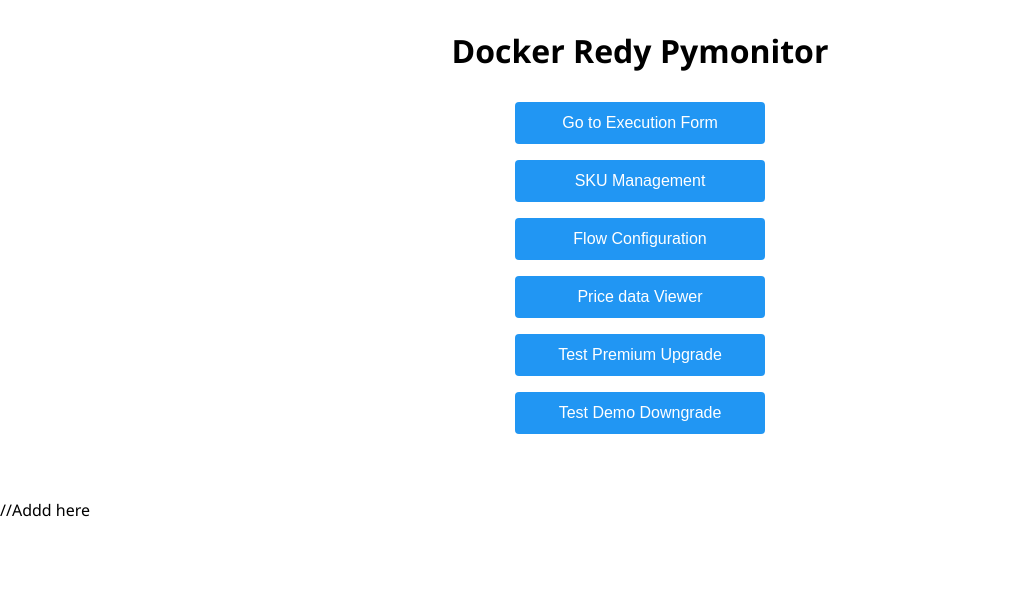
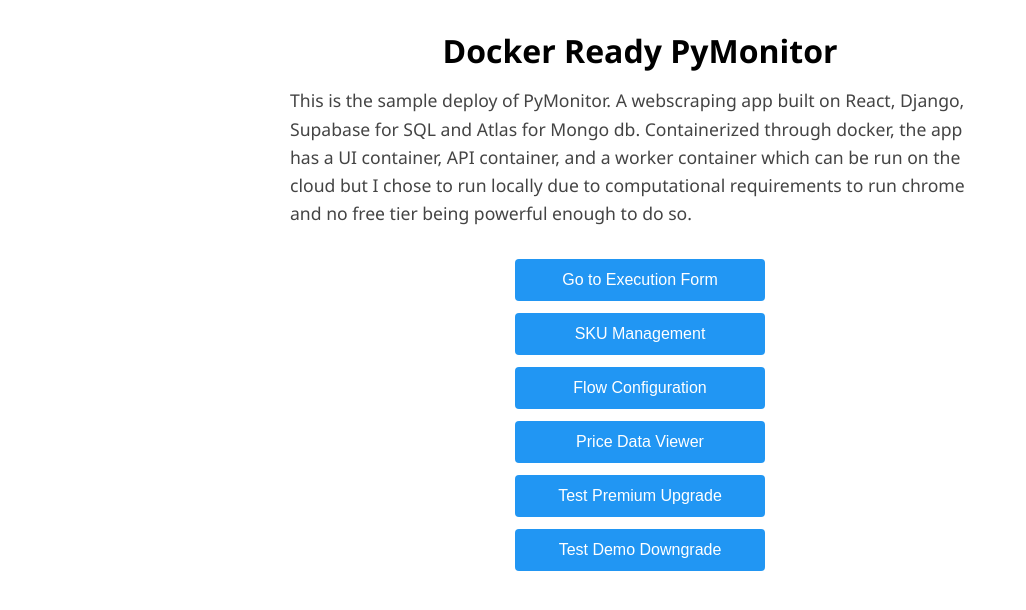
Before and after one commit to Aravindgokaraju/MyWebsite, a React (Create React App) app: page / in a window 1280 px wide. Shown: the top 610 px of the page, without its empty margins (0-1026 px from the left). Built offline with nearby package versions, Linux system fonts and the light colour scheme.

Commit message:
ui update

```diff
--- a/src/App.js
+++ b/src/App.js
@@ -1,86 +1,18 @@
 import './App.css';
 import './styles/global.css';
 import { useState } from 'react';
-import apiService from './pymonitor/apiService'; // Changed from named import to default import
 
 import ExecutionForm from './pages/execution/execution';
 import SkuCrud from './pages/skus/skus';
-import FlowCrud from './pages/flows/flows'; // Import the FlowCrud component
-import PriceDataViewer from './pages/pricedata/pricedata'; // Import the FlowCrud component
-
-function LandingPage({ onNavigate }) {
-  const [message, setMessage] = useState('');
-  const [isLoading, setIsLoading] = useState(false);
-
-
-  const handleUpgrade = async () => {
-    console.log("HandleUpgrade")
-    setIsLoading(true);
-    setMessage('');
-
-    try {
-      const response = await apiService.users.applyUpgrade();
-      console.log(response.data.message);
-      setMessage(response.data.message || 'Premium upgrade successful!');
-    } catch (error) {
-      setMessage(error.response?.data?.error || 'Upgrade failed. Please try again.');
-    } finally {
-      setIsLoading(false);
-    }
-  };
-
-    const handleDowngrade = async () => {
-    console.log("HandleUpgrade")
-    setIsLoading(true);
-    setMessage('');
-
-    try {
-      const response = await apiService.users.applyDowngrade();
-      console.log(response.data.message);
-      setMessage(response.data.message || 'Premium upgrade successful!');
-    } catch (error) {
-      setMessage(error.response?.data?.error || 'Upgrade failed. Please try again.');
-    } finally {
-      setIsLoading(false);
-    }
-  };
-  return (
-    <div className="landing-page">
-      <h1>Docker Redy Pymonitor</h1>
-      <div className="button-container">
-        <button onClick={() => onNavigate('execution')}>Go to Execution Form</button>
-        <button onClick={() => onNavigate('skuCrud')}>SKU Management</button>
-        <button onClick={() => onNavigate('flowCrud')}>Flow Configuration</button>
-        <button onClick={() => onNavigate('PriceDataViewer')}>Price data Viewer</button>
-        <button
-          onClick={handleUpgrade}
-          disabled={isLoading}
-          className="upgrade-button"
-        >
-          {isLoading ? 'Testing Premium...' : 'Test Premium Upgrade'}
-        </button>
-        <button
-          onClick={handleDowngrade}
-          disabled={isLoading}
-          className="upgrade-button"
-        >
-          {isLoading ? 'Testing Demo...' : 'Test Demo Downgrade'}
-        </button>
-      </div>
-    </div>
-  );
-}
+import FlowCrud from './pages/flows/flows';
+import PriceDataViewer from './pages/pricedata/pricedata';
+import LandingPage from './pages/landing/landingPage';
 
 function App() {
   const [currentPage, setCurrentPage] = useState('landing');
 
-  const navigateTo = (page) => {
-    setCurrentPage(page);
-  };
-
-  const goBack = () => {
-    setCurrentPage('landing');
-  };
+  const navigateTo = (page) => setCurrentPage(page);
+  const goBack = () => setCurrentPage('landing');
 
   return (
     <div className="App">
@@ -89,7 +21,6 @@
       {currentPage === 'skuCrud' && <SkuCrud onBack={goBack} />}
       {currentPage === 'flowCrud' && <FlowCrud onBack={goBack} />}
       {currentPage === 'PriceDataViewer' && <PriceDataViewer onBack={goBack} />}
-      //Addd here
     </div>
   );
 }
--- a/src/pages/execution/ExecutionForm.module.css
+++ b/src/pages/execution/ExecutionForm.module.css
@@ -1,4 +1,3 @@
-/* ExecutionForm.module.css */
 .container {
   max-width: 800px;
   margin: 0 auto;
@@ -25,22 +24,24 @@
 }
 
 .submitButton {
-  padding: 10px 15px;
-  background-color: #4CAF50;
+  padding: 12px 24px;
+  background-color: #28a745;
   color: white;
   border: none;
   border-radius: 4px;
   cursor: pointer;
   font-size: 16px;
+  font-weight: bold;
   transition: background-color 0.3s;
 }
 
-.submitButton:hover {
-  background-color: #45a049;
+.submitButton:hover:not(:disabled) {
+  background-color: #218838;
 }
 
 .submitButton:disabled {
-  background-color: #cccccc;
+  background-color: #6c757d;
+  cursor: not-allowed;
 }
 
 .backButton {
@@ -76,7 +77,7 @@
 .results {
   margin-top: 30px;
 }
-/* Add these to your existing styles */
+
 .pollingStatus {
   display: flex;
   align-items: center;
@@ -98,11 +99,28 @@
   animation: spin 1s linear infinite;
 }
 
+.description {
+  margin: 20px 0;
+  padding: 15px;
+  background: #f8f9fa;
+  border-radius: 8px;
+  border-left: 4px solid #007bff;
+  font-size: 14px;
+  line-height: 1.5;
+}
+
+.description p {
+  margin: 8px 0;
+}
+
+.description strong {
+  color: #007bff;
+}
+
 @keyframes spin {
   0% { transform: rotate(0deg); }
   100% { transform: rotate(360deg); }
 }
-
 
 @media (max-width: 768px) {
   .container {
--- a/src/pages/execution/execution.js
+++ b/src/pages/execution/execution.js
@@ -128,7 +128,27 @@
 
 return (
     <div className={styles.container}>
-      <h1>Text Input Form</h1>
+      <h1>Automated Scraping Execution</h1>
+
+      <div className={styles.description}>
+        <p>
+          <strong>Local Execution Mode:</strong> For resource efficiency, the scraping execution
+          needs to connect directly to your local machine to run the mock chrome driver. This saves cloud resources and ensures
+          optimal performance for data-intensive operations. I have a docker container on my local machine that runs the worker
+          container which sends the data to the services on the cloud. Execution will not work unless the Dockerfile.chromedriver is up and running
+
+        </p>
+        <p>
+          The scraping works by taking the irregular website template objects from atlas, and plugging in the skus from sql to these templates.
+          A template is a one time setup where you outline the path a user would take to get to a sku so that the code can repeat the steps for all skus.
+
+        </p>
+        <p>
+          Click "Execute Scraping" to run the process using your local computing power.
+        </p>
+
+      </div>
+
       <form className={styles.form} onSubmit={handleSubmit}>
         <button
           onClick={onBack}
@@ -137,23 +157,12 @@
           Back to Home
         </button>
 
-        <label htmlFor="text-input">Enter your text:</label>
-        <input
-          type="text"
-          id="text-input"
-          className={styles.input}
-          value={inputValue}
-          onChange={(e) => setInputValue(e.target.value)}
-          placeholder="Type something..."
-          disabled={isSubmitting}
-        />
-
         <button
           type="submit"
           className={styles.submitButton}
           disabled={isSubmitting}
         >
-          {isSubmitting ? 'Submitting...' : 'Submit'}
+          {isSubmitting ? 'Executing...' : 'Execute Scraping'}
         </button>
 
         {/* Polling Status Indicator */}
@@ -161,13 +170,13 @@
           <div className={styles.pollingStatus}>
             <div className={styles.loadingSpinner}></div>
             <p>
-              {pollingCount === 0 ? 'Job queued...' : `Processing... (${pollingCount})`}
+              {pollingCount === 0 ? 'Connecting to local worker...' : `Processing locally... (${pollingCount})`}
             </p>
           </div>
         )}
 
         {error && <div className={styles.errorMessage}>{error}</div>}
-        {success && <div className={styles.successMessage}>Submitted successfully!</div>}
+        {success && <div className={styles.successMessage}>Execution completed successfully!</div>}
       </form>
 
       {/* Display the fetched data */}
@@ -195,6 +204,7 @@
       </div>
     </div>
   );
+
 }
 
 export default ExecutionForm;
--- /dev/null
+++ b/src/pages/landing/landingPage.css
@@ -0,0 +1,55 @@
+.landing-page {
+  padding: 2rem;
+  text-align: center;
+}
+
+.landing-page h1 {
+  margin-bottom: 1rem;
+}
+
+.intro-text {
+  font-size: 1.1rem;
+  margin: 0 auto 2rem auto; /* center horizontally */
+  color: #444;
+  line-height: 1.6;
+  max-width: 700px; /* limits paragraph width */
+  text-align: left; /* keeps natural paragraph alignment */
+}
+
+
+.button-container {
+  display: flex;
+  flex-direction: column;
+  gap: 0.75rem;
+  align-items: center;
+}
+
+button {
+  padding: 0.75rem 1.25rem;
+  font-size: 1rem;
+  cursor: pointer;
+  border-radius: 6px;
+  border: 1px solid #ccc;
+  background-color: #f7f7f7;
+  transition: all 0.2s ease;
+}
+
+button:hover {
+  background-color: #eaeaea;
+}
+
+.upgrade-button {
+  background-color: #007bff;
+  color: white;
+  border: none;
+}
+
+.upgrade-button:hover {
+  background-color: #0056b3;
+}
+
+.status-message {
+  margin-top: 1rem;
+  font-weight: bold;
+  color: #333;
+}
--- /dev/null
+++ b/src/pages/landing/landingPage.js
@@ -0,0 +1,70 @@
+import { useState } from 'react';
+import apiService from '../../pymonitor/apiService';
+import './landingPage.css';
+
+function LandingPage({ onNavigate }) {
+  const [message, setMessage] = useState('');
+  const [isLoading, setIsLoading] = useState(false);
+
+  const handleUpgrade = async () => {
+    setIsLoading(true);
+    setMessage('');
+    try {
+      const response = await apiService.users.applyUpgrade();
+      setMessage(response.data.message || 'Premium upgrade successful!');
+    } catch (error) {
+      setMessage(error.response?.data?.error || 'Upgrade failed. Please try again.');
+    } finally {
+      setIsLoading(false);
+    }
+  };
+
+  const handleDowngrade = async () => {
+    setIsLoading(true);
+    setMessage('');
+    try {
+      const response = await apiService.users.applyDowngrade();
+      setMessage(response.data.message || 'Downgrade successful!');
+    } catch (error) {
+      setMessage(error.response?.data?.error || 'Downgrade failed. Please try again.');
+    } finally {
+      setIsLoading(false);
+    }
+  };
+
+  return (
+    <div className="landing-page">
+      <h1>Docker Ready PyMonitor</h1>
+      <p className="intro-text">
+        This is the sample deploy of PyMonitor. A webscraping app built on React, Django, Supabase for SQL and Atlas for Mongo db.
+        Containerized through docker, the app has a UI container, API container, and a worker container which can be run on the cloud but I chose
+        to run locally due to computational requirements to run chrome and no free tier being powerful enough to do so.
+      </p>
+
+      <div className="button-container">
+        <button onClick={() => onNavigate('execution')}>Go to Execution Form</button>
+        <button onClick={() => onNavigate('skuCrud')}>SKU Management</button>
+        <button onClick={() => onNavigate('flowCrud')}>Flow Configuration</button>
+        <button onClick={() => onNavigate('PriceDataViewer')}>Price Data Viewer</button>
+        <button
+          onClick={handleUpgrade}
+          disabled={isLoading}
+          className="upgrade-button"
+        >
+          {isLoading ? 'Testing Premium...' : 'Test Premium Upgrade'}
+        </button>
+        <button
+          onClick={handleDowngrade}
+          disabled={isLoading}
+          className="upgrade-button"
+        >
+          {isLoading ? 'Testing Demo...' : 'Test Demo Downgrade'}
+        </button>
+      </div>
+
+      {message && <p className="status-message">{message}</p>}
+    </div>
+  );
+}
+
+export default LandingPage;
```
